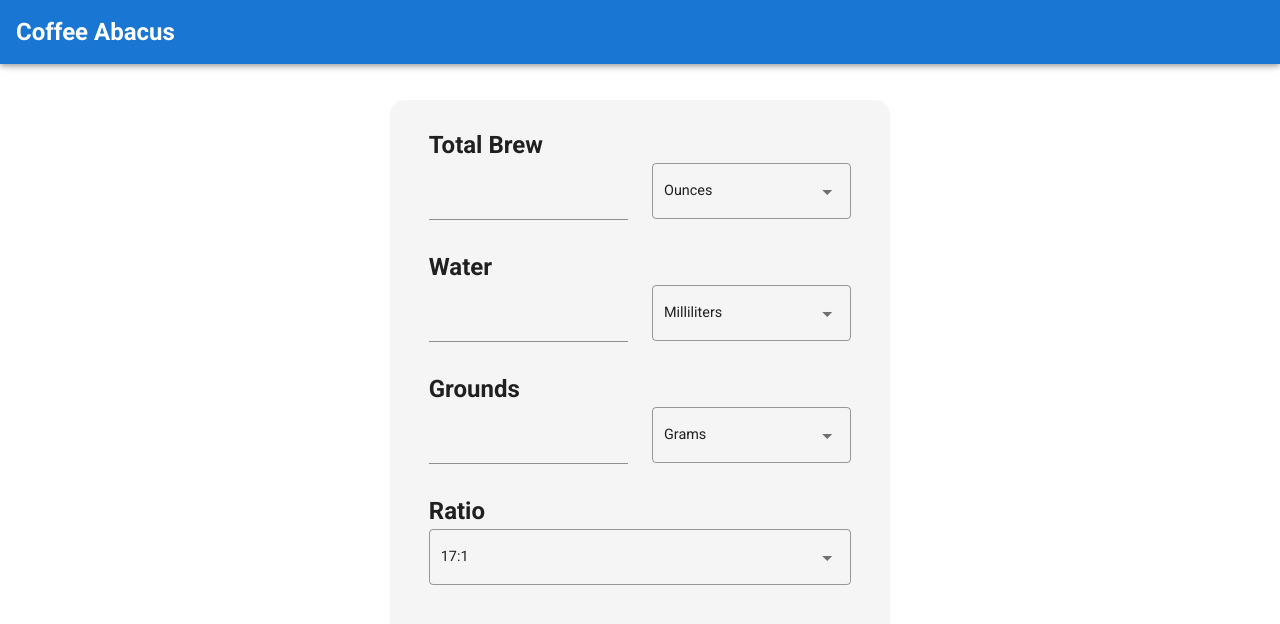
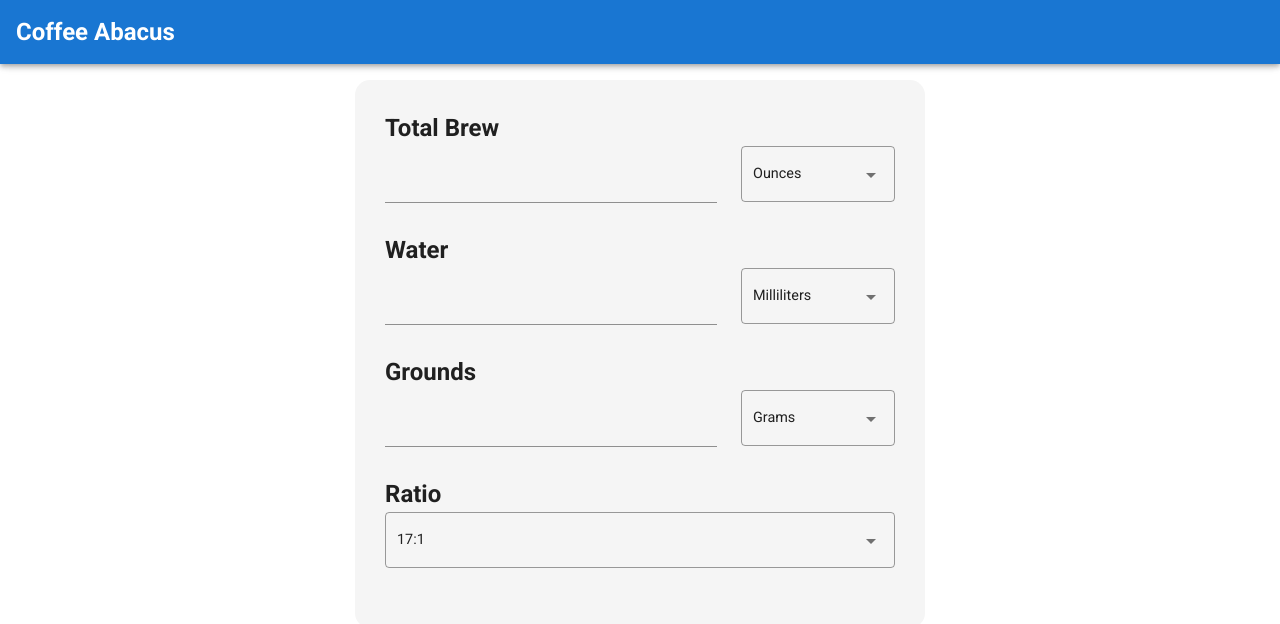
Before and after one commit to tannerkirkendall/CoffeeAbacus, a Vue app: page / in a window 1280 px wide. Shown: the top 624 px of the page. Built offline with nearby package versions, Linux system fonts and the light colour scheme.

Commit message:
changes some css

```diff
--- a/src/App.vue
+++ b/src/App.vue
@@ -20,11 +20,11 @@ export default {
   name: "App",
   metaInfo: {
     // Children can override the title.
-    title: "Coffee Abacus",
+    title: "Coffee Calculator",
     // Result: My Page Title ← My Site
     // If a child changes the title to "My Other Page Title",
     // it will become: My Other Page Title ← My Site
-    titleTemplate: "%s ← Coffee Ratio Calculator",
+    titleTemplate: "Coffee Calculator | Water to Coffee Ratio",
     // Define meta tags here.
     meta: [
       { "http-equiv": "Content-Type", content: "text/html; charset=utf-8" },
--- a/src/components/Calculator.vue
+++ b/src/components/Calculator.vue
@@ -1,11 +1,10 @@
 <template>
-  <div class="main">
     <div id="back-box">
-      <div id="control-box">
-        <v-container fluid>
+
+        <v-container id="control-box" fluid>
           <h2>Total Brew</h2>
           <v-row align="center">
-            <v-col class="d-flex" cols="6" sm="6" xs="2">
+            <v-col class="d-flex" sm="8" xs="4">
               <v-text-field
                 type="Number"
                 name="brew"
@@ -15,7 +14,7 @@
               ></v-text-field>
             </v-col>
 
-            <v-col class="d-flex" cols="6" sm="6" xs="2">
+            <v-col class="d-flex" sm="4" xs="4">
               <v-select
                 v-model="unitBrewSelect"
                 :items="unitListVolume"
@@ -30,7 +29,7 @@
 
           <h2>Water</h2>
           <v-row align="center">
-            <v-col class="d-flex" cols="6" sm="6" xs="2">
+            <v-col class="d-flex" sm="8" xs="4">
               <v-text-field
                 type="Number"
                 name="water"
@@ -40,7 +39,7 @@
               ></v-text-field>
             </v-col>
 
-            <v-col class="d-flex" cols="6" sm="6" xs="2">
+            <v-col class="d-flex" sm="4" xs="4">
               <v-select
                 v-model="unitWaterSelect"
                 :items="unitListVolume"
@@ -55,7 +54,7 @@
 
           <h2>Grounds</h2>
           <v-row align="center">
-            <v-col class="d-flex" cols="6" sm="6" xs="2">
+            <v-col class="d-flex" sm="8" xs="4">
               <v-text-field
                 type="Number"
                 name="grounds"
@@ -65,7 +64,7 @@
               ></v-text-field>
             </v-col>
 
-            <v-col class="d-flex" cols="6" sm="6" xs="2">
+            <v-col class="d-flex" sm="4" xs="4">
               <v-select
                 v-model="unitGroundsSelect"
                 :items="unitListDry"
@@ -80,7 +79,7 @@
 
           <h2>Ratio</h2>
           <v-row align="center">
-            <v-col class="d-flex" cols="12" sm="12">
+            <v-col class="d-flex" cols="12">
               <v-select
                 v-model="ratioSelect"
                 :items="ratiosList"
@@ -93,9 +92,7 @@
             </v-col>
           </v-row>
         </v-container>
-      </div>
     </div>
-  </div>
 </template>
 
 <script>
@@ -238,34 +235,14 @@ export default {
 .v-select {
   font-size: 0.9em;
 }
-.main {
-  padding: 20px;
-}
 #back-box {
-  width: 100%;
-  max-width: 500px;
   min-width: 200px;
   background-color: whitesmoke;
   border-radius: 15px;
-  padding: 15px;
-  margin: auto;
 }
 #control-box {
-  width: 95%; /*can be in percentage also.*/
-  /* background-color: aqua; */
-  height: auto;
-  margin: 0 auto;
-  position: relative;
-}
-.input-box {
-  /* background-color: blue; */
-  display: flex;
-}
-.input-head {
-  width: 100%;
-}
-.input-line {
-  width: 75%;
-  /* background-color: brown; */
+  padding: 30px;
+  /* width: 100%; */
+  /* margin: 0 auto; */
 }
 </style>
--- a/src/views/Home.vue
+++ b/src/views/Home.vue
@@ -16,4 +16,12 @@ export default {
 };
 </script>
 <style scoped>
+  .home {
+  width: 100%;
+    max-width: 600px;
+    margin: auto;
+    padding-left: 15px;
+    padding-right: 15px;
+    padding-bottom: 15px;
+  }
 </style>
```
